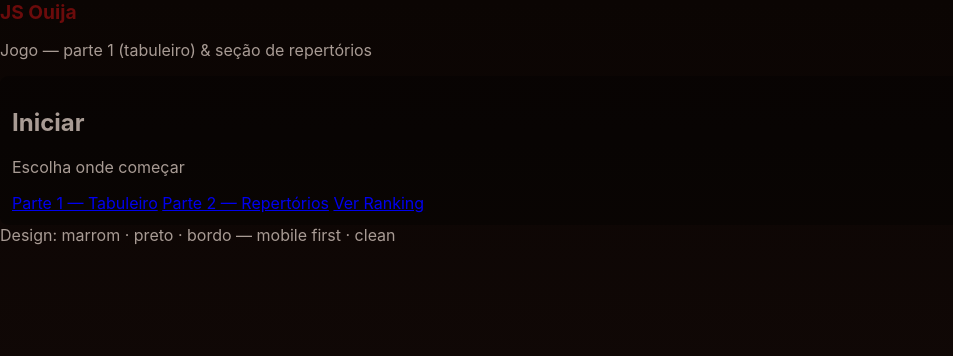
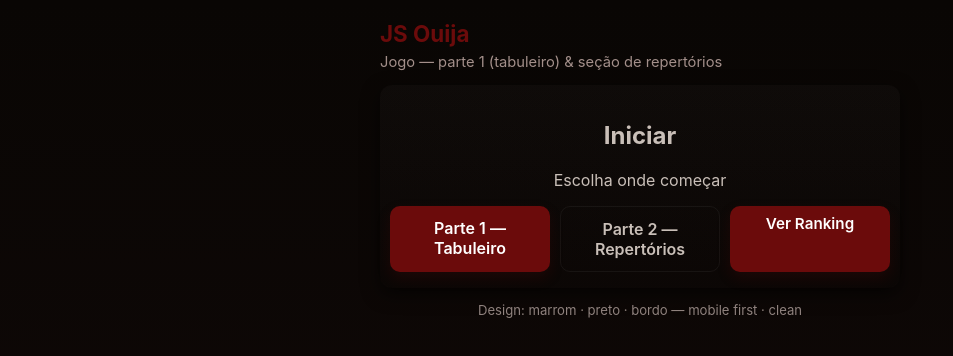
Before and after one commit to bl4ckzin190/coderunn, a website: page index.html in a window 1280 px wide. Shown: the whole page, without its empty margins (0-953 px from the left). Drawn offline with Linux system fonts and the light colour scheme.

Commit message:
Update style.css

```diff
--- a/style.css
+++ b/style.css
@@ -1,28 +1,78 @@
 :root{
-  --bg:#0b0503; /* preto profundo */
-  --panel:#2b160f; /* marrom escuro */
-  --accent:#6b0b0b; /* vermelho bordo */
-  --muted:#a89b94;
+  --bg:#090604;        /* preto profundo */
+  --panel:#2b160f;     /* marrom escuro */
+  --accent:#6b0b0b;    /* bordo */
+  --glass: rgba(255,255,255,0.03);
+  --muted:#c9bfb8;
+  --radius:12px;
+  --gap:14px;
+  --maxw:520px;
+  --shadow: 0 6px 18px rgba(0,0,0,0.6);
+  font-family: Inter, system-ui, -apple-system, "Segoe UI", Roboto, "Helvetica Neue", Arial;
 }
 *{box-sizing:border-box}
 html,body{height:100%}
 body{
-  margin:0;font-family:Inter,system-ui,Segoe UI,Roboto,Helvetica,Arial,sans-serif;background:linear-gradient(180deg,var(--bg),#160b09);color:var(--muted);-webkit-font-smoothing:antialiased;
+  margin:0;
+  background: linear-gradient(180deg,var(--bg), #120908);
+  color:var(--muted);
+  -webkit-font-smoothing:antialiased;
+  -moz-osx-font-smoothing:grayscale;
+  padding:20px;
+  display:flex;
+  justify-content:center;
 }
-.container{max-width:520px;margin:0 auto;padding:18px}
-h1{color:var(--accent);font-size:1.2rem;margin:0 0 6px}
-.subtitle{margin-top:0;margin-bottom:12px;color:#9e8b86;font-size:.9rem}
-#board-wrap{position:relative;background:repeating-linear-gradient(90deg, rgba(255,255,255,0.02) 0 1px, transparent 1px 60px),var(--panel);border-radius:12px;padding:12px;margin-bottom:12px;min-height:220px}
-#board{display:grid;grid-template-columns:repeat(5,1fr);gap:8px;padding:8px}
-.square{background:rgba(0,0,0,0.25);min-height:38px;border-radius:6px;display:flex;align-items:center;justify-content:center;font-size:.85rem}
-.player{position:absolute;left:12px;top:12px;color:var(--accent);font-weight:700;transform:translate(-6px,-6px)}
-.card{background:rgba(0,0,0,0.35);padding:12px;border-radius:8px}
-#choices{display:flex;flex-direction:column;gap:8px;margin-top:8px}
-.choice{background:transparent;border:1px solid rgba(255,255,255,0.06);padding:10px;border-radius:6px;color:var(--muted);text-align:left}
-.choice:hover{border-color:var(--accent);cursor:pointer}
-.controls{display:flex;justify-content:flex-end;margin-top:10px}
-button{background:transparent;border:1px solid var(--accent);color:var(--accent);padding:8px 10px;border-radius:6px}
-button.hidden{display:none}
-.footer{display:flex;justify-content:space-between;margin-top:14px}
-.footer a{color:var(--muted);text-decoration:none;font-size:.9rem}
-@media(max-width:420px){.container{padding:12px}#board-wrap{min-height:180px}}
+.wrap{
+  width:100%;
+  max-width:var(--maxw);
+}
+.top{margin-bottom:var(--gap)}
+.brand{margin:0;color:var(--accent);font-size:1.4rem}
+.tag{margin:6px 0 0;color:#a38f8a;font-size:.92rem}
+
+.card{
+  background: linear-gradient(180deg, rgba(255,255,255,0.02), rgba(0,0,0,0.06));
+  border-radius:var(--radius);
+  padding:16px;
+  box-shadow:var(--shadow);
+  margin-bottom:var(--gap);
+}
+.center{text-align:center}
+
+.actions{display:flex;flex-direction:column;gap:10px;margin-top:10px}
+.btn{
+  display:inline-block;
+  text-decoration:none;
+  background:var(--accent);
+  color:#fff;
+  padding:12px 14px;
+  border-radius:10px;
+  font-weight:600;
+  box-shadow: 0 6px 14px rgba(107,11,11,0.18);
+}
+.btn.small{padding:8px 10px;font-size:.95rem}
+.btn.outline{background:transparent;color:var(--muted);border:1px solid rgba(255,255,255,0.05);box-shadow:none}
+
+.foot{font-size:.82rem;text-align:center;margin-top:10px;color:#8f827e}
+
+/* Cards para perguntas */
+.q-card{padding:14px;border-radius:12px;background:linear-gradient(180deg,var(--glass),transparent);}
+
+.question{font-weight:700;color:#e9dcd6;margin-bottom:8px}
+.choices{display:flex;flex-direction:column;gap:10px}
+.choice-btn{
+  background:transparent;border:1px solid rgba(255,255,255,0.05);
+  padding:12px;border-radius:10px;color:var(--muted);text-align:left;font-weight:600;
+}
+.choice-btn:hover{border-color:var(--accent);cursor:pointer}
+.toast{margin-top:10px;padding:10px;border-radius:10px}
+
+/* positive & glitch */
+.toast.ok{background:rgba(80,150,90,0.12);color:#bfe6b7;border:1px solid rgba(80,150,90,0.18)}
+.toast.err{background:linear-gradient(90deg, rgba(180,60,60,0.06), rgba(140,40,40,0.03));color:#ffb7b7;border:1px dashed rgba(200,60,60,0.25);font-family:monospace}
+
+/* responsive tweaks */
+@media(min-width:660px){
+  .actions{flex-direction:row;justify-content:center}
+  .btn{min-width:160px}
+}
```
